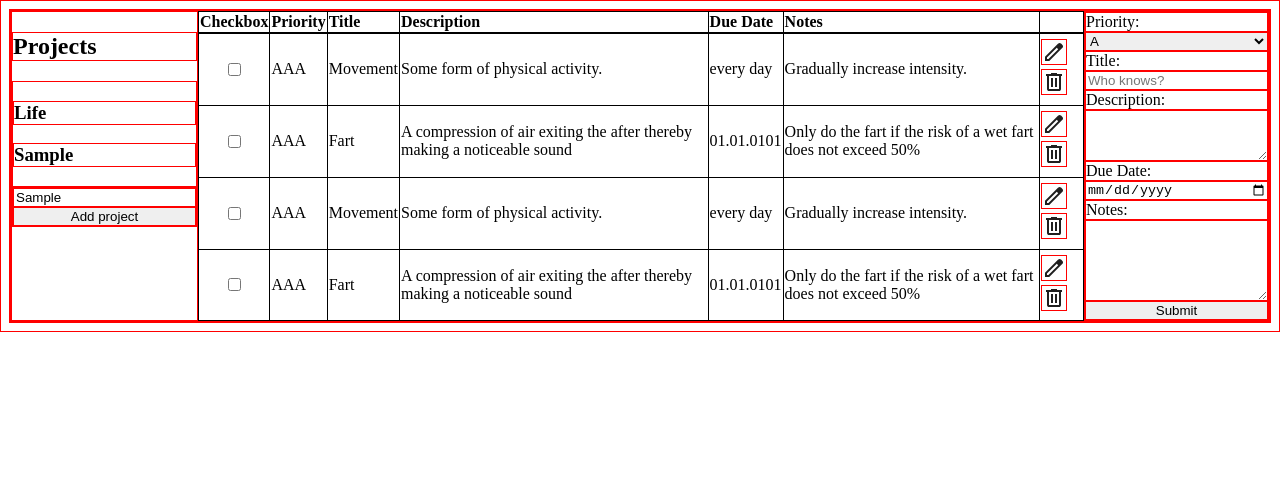
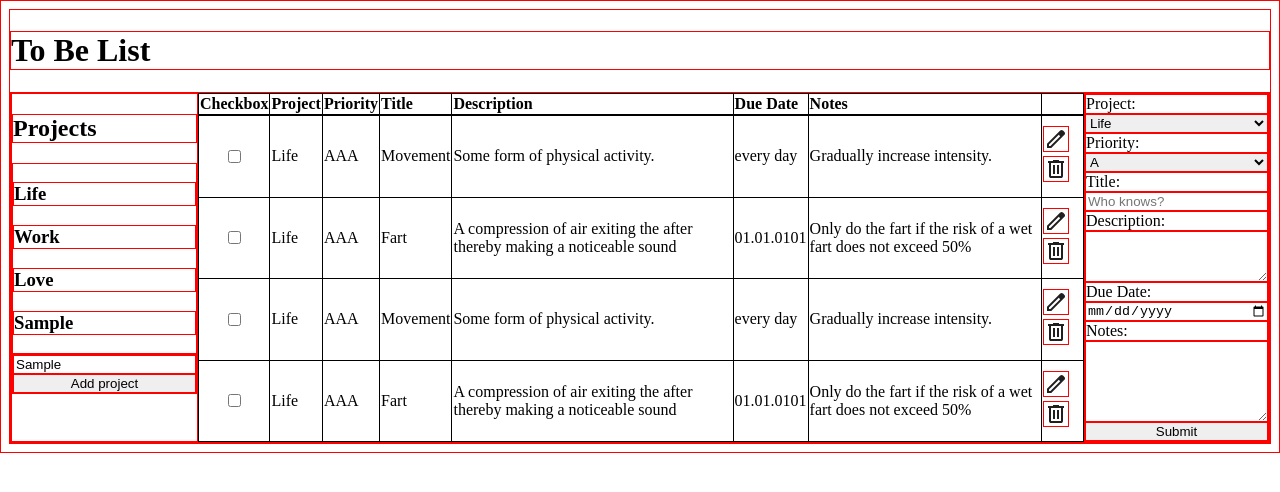
Before and after one commit to DebSol11/odin-to-do-list, a website built with webpack: page src/template.html in a window 1280 px wide. Both pictures are taken after typing "Sample" into the empty fields and a click on the button "Add project". Built offline with nearby package versions, Linux system fonts and the light colour scheme.

Commit message:
Add projects selection possibility to the to Dos

```diff
--- a/src/addProjects.js
+++ b/src/addProjects.js
@@ -1,11 +1,11 @@
 const addProjectBtn = document.getElementById("addProjectBtn");
 const projectDisplayDiv = document.querySelector("#projectDisplay");
 
-const projectsArray = ["Life"];
+const projectsArray = ["Life", "Work", "Love"];
 
 function getProjectInputValue() {
-  const project = document.getElementById("project");
-  const projectInputValue = project.value;
+  const projectCreator = document.getElementById("projectCreator");
+  const projectInputValue = projectCreator.value;
   return projectInputValue;
 }
 
--- a/src/createToDos.js
+++ b/src/createToDos.js
@@ -2,9 +2,9 @@ import { displayToDos, clearTable } from "./displayToDos.js";
 import { editPenNodeListListener } from "./editPen.js";
 // import { trashSymbolNodeListListener } from "./deleteToDo.js";
 
-
 let arrayOfToDoObjects = [
   {
+    project: "Life",
     priority: "AAA",
     title: "Movement",
     description: "Some form of physical activity.",
@@ -16,6 +16,7 @@ let arrayOfToDoObjects = [
 
 // factory function to create toDoObjects
 function createToDoObject(
+  project,
   priority,
   title,
   description,
@@ -23,11 +24,12 @@ function createToDoObject(
   notes,
   checklist
 ) {
-  return { priority, title, description, dueDate, notes, checklist };
+  return { project, priority, title, description, dueDate, notes, checklist };
 }
 
 // test object
 const toDo1 = createToDoObject(
+  "Life",
   "AAA",
   "Fart",
   "A compression of air exiting the after thereby making a noticeable sound",
@@ -41,6 +43,7 @@ console.log(arrayOfToDoObjects);
 
 function createToDoObjectFromInput() {
   // Get the input elements
+  const project = document.getElementById("project");
   const priority = document.getElementById("priority");
   const title = document.getElementById("title");
   const description = document.getElementById("description");
@@ -48,6 +51,7 @@ function createToDoObjectFromInput() {
   const notes = document.getElementById("notes");
   // Call the factory function and create a new instance of a to do object
   const toDoObject = createToDoObject(
+    project.value,
     priority.value,
     title.value,
     description.value,
--- a/src/displayToDos.js
+++ b/src/displayToDos.js
@@ -16,6 +16,9 @@ function displayToDos() {
     inputCheckbox.setAttribute("class", "checkbox");
     inputCheckbox.setAttribute("name", "checkbox");
     tdCheckbox.appendChild(inputCheckbox);
+    const tdProject = document.createElement("td");
+    tdProject.textContent = arrayOfToDoObjects[i].project;
+    toDoElement.appendChild(tdProject);
     const tdPriority = document.createElement("td");
     tdPriority.textContent = arrayOfToDoObjects[i].priority;
     toDoElement.appendChild(tdPriority);
--- a/src/editPen.js
+++ b/src/editPen.js
@@ -6,11 +6,13 @@ const editPenDOMListener = document.addEventListener("DOMContentLoaded", () => {
 });
 
 function editToDo(index) {
+  const project = document.getElementById("project");
   const priority = document.getElementById("priority");
   const title = document.getElementById("title");
   const description = document.getElementById("description");
   const dueDate = document.getElementById("dueDate");
   const notes = document.getElementById("notes");
+  project.value = arrayOfToDoObjects[index].project;
   priority.value = arrayOfToDoObjects[index].priority;
   title.value = arrayOfToDoObjects[index].title;
   description.value = arrayOfToDoObjects[index].description;
--- a/src/template.html
+++ b/src/template.html
@@ -11,17 +11,20 @@
     <title>odin-to-do-list</title>
   </head>
   <body>
+    <h1>To Be List</h1>
     <div class="content-wrap">
       <section id="projects">
         <h1>Projects</h1>
         <div id="projectDisplay">
           <h3>Life</h3>
+          <h3>Work</h3>
+          <h3>Love</h3>
         </div>
         <form action="example.com/path" method="post" id="addProjectForm">
           <input
             type="text"
-            id="project"
-            name="project"
+            id="projectCreator"
+            name="projectCreator"
             placeholder="project name"
           />
           <button type="submit" id="addProjectBtn">Add project</button>
@@ -31,6 +34,7 @@
         <thead>
           <tr>
             <th>Checkbox</th>
+            <th>Project</th>
             <th>Priority</th>
             <th>Title</th>
             <th>Description</th>
@@ -44,6 +48,12 @@
         </tbody>
       </table>
       <form action="example.com/path" method="post" id="formToggle">
+        <label for="project">Project:</label>
+        <select name="project" id="project">
+          <option value="Life" selected>Life</option>
+          <option value="Work">Work</option>
+          <option value="Love">Love</option>
+        </select>
         <label for="priority">Priority:</label>
         <select name="priority" id="priority">
           <option value="AAA">AAA</option>
```
